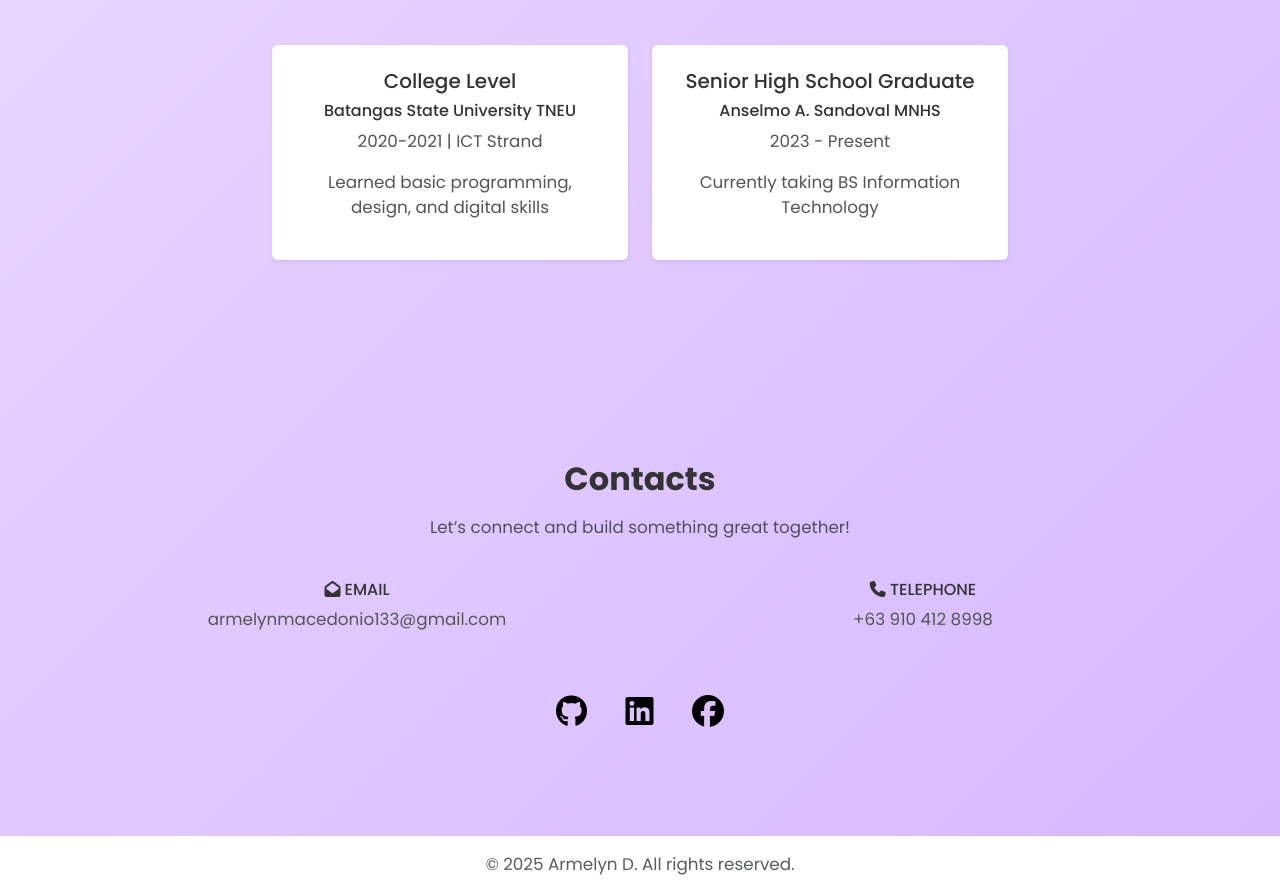
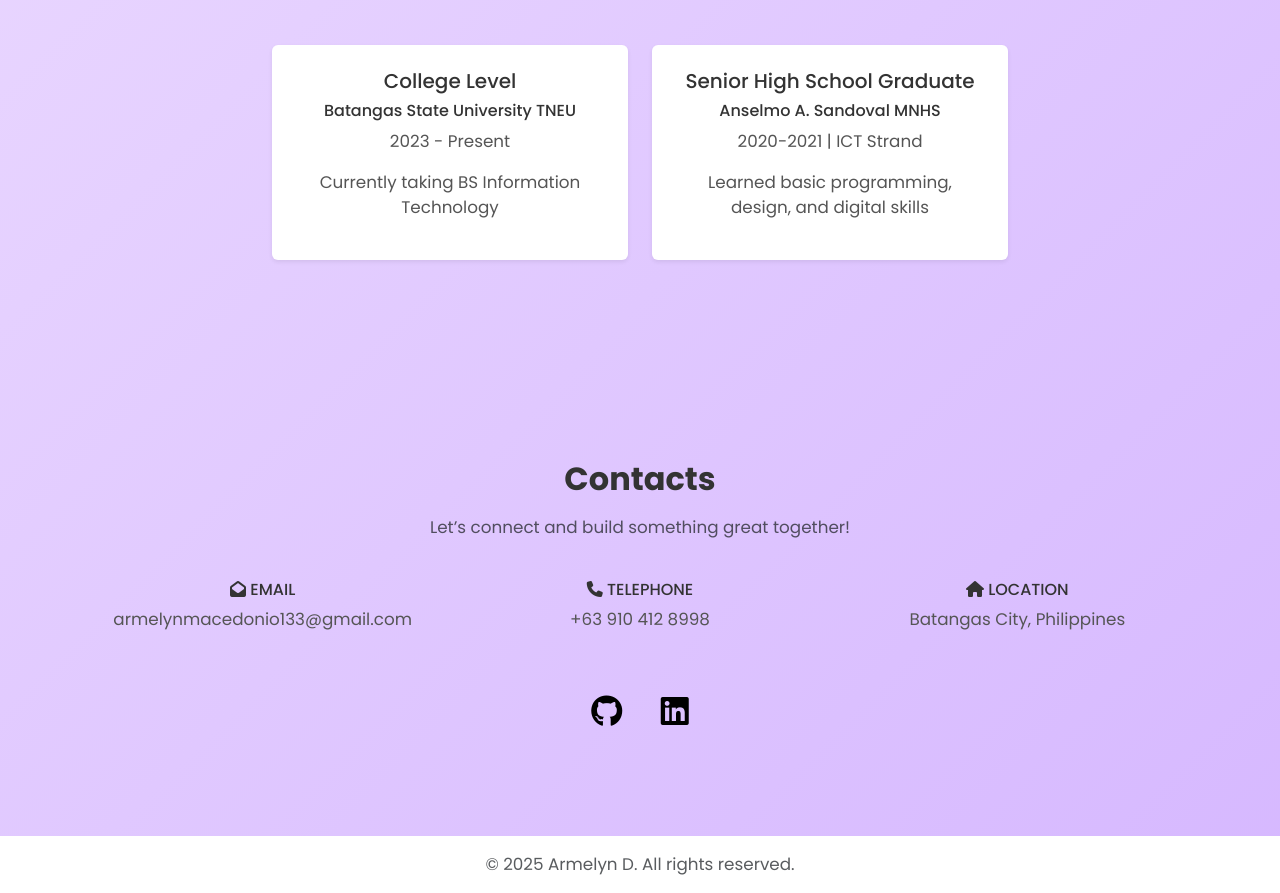
Before and after one commit to armelyn15/About-Me-Portfolio, a website: page index.html in a window 1280 px wide. Shown: the part 1526-2419 px from the top of the page. Drawn offline with nearby package versions, Linux system fonts and the light colour scheme.

Commit message:
Add files via upload
fixed

```diff
--- a/index.html
+++ b/index.html
@@ -129,16 +129,16 @@
         <div class="project-card p-4 shadow-sm rounded h-100">
           <h5>College Level</h5>
           <h6>Batangas State University TNEU</h6>
-          <p>2020-2021 | ICT Strand</p>
-          <p>Learned basic programming, design, and digital skills</p>
+          <p>2023 - Present</p>
+          <p>Currently taking BS Information Technology</p>
         </div>
       </div>
       <div class="col-md-4">
         <div class="project-card p-4 shadow-sm rounded h-100">
           <h5>Senior High School Graduate</h5>
           <h6>Anselmo A. Sandoval MNHS</h6>
-          <p>2023 - Present</p>
-          <p>Currently taking BS Information Technology</p>
+          <p>2020-2021 | ICT Strand</p>
+          <p>Learned basic programming, design, and digital skills</p>
         </div>
       </div>
     </div>
@@ -151,16 +151,22 @@
     <h2 class="fw-bold text-purple mb-3">Contacts</h2>
     <p class="mt-3 mb-4 text-muted">Let’s connect and build something great together!</p>
 <div class="row g-3">
-    <div class="col-md-6">
+    <div class="col-md-4">
       <div class="p-3 skill-box">
         <h6><i class="fa-solid fa-envelope-open"></i> EMAIL</h6>
         <p>armelynmacedonio133@gmail.com</p>
       </div>
     </div>
-    <div class="col-md-6">
+    <div class="col-md-4">
       <div class="p-3 skill-box">
         <h6><i class="fa-solid fa-phone"></i> TELEPHONE</h6>
         <p>+63 910 412 8998</p>
+      </div>
+    </div>
+    <div class="col-md-4">
+      <div class="p-3 skill-box">
+        <h6><i class="fa-solid fa-house"></i> LOCATION</h6>
+        <p>Batangas City, Philippines</p>
       </div>
     </div>
 
@@ -171,9 +177,6 @@
   </a>
   <a href="https://www.linkedin.com/in/yourusername" target="_blank">
     <i class="fab fa-linkedin"></i>
-  </a>
-  <a href="https://facebook.com/yourusername" target="_blank">
-    <i class="fab fa-facebook"></i>
   </a>
 </div>
 </section>
```
